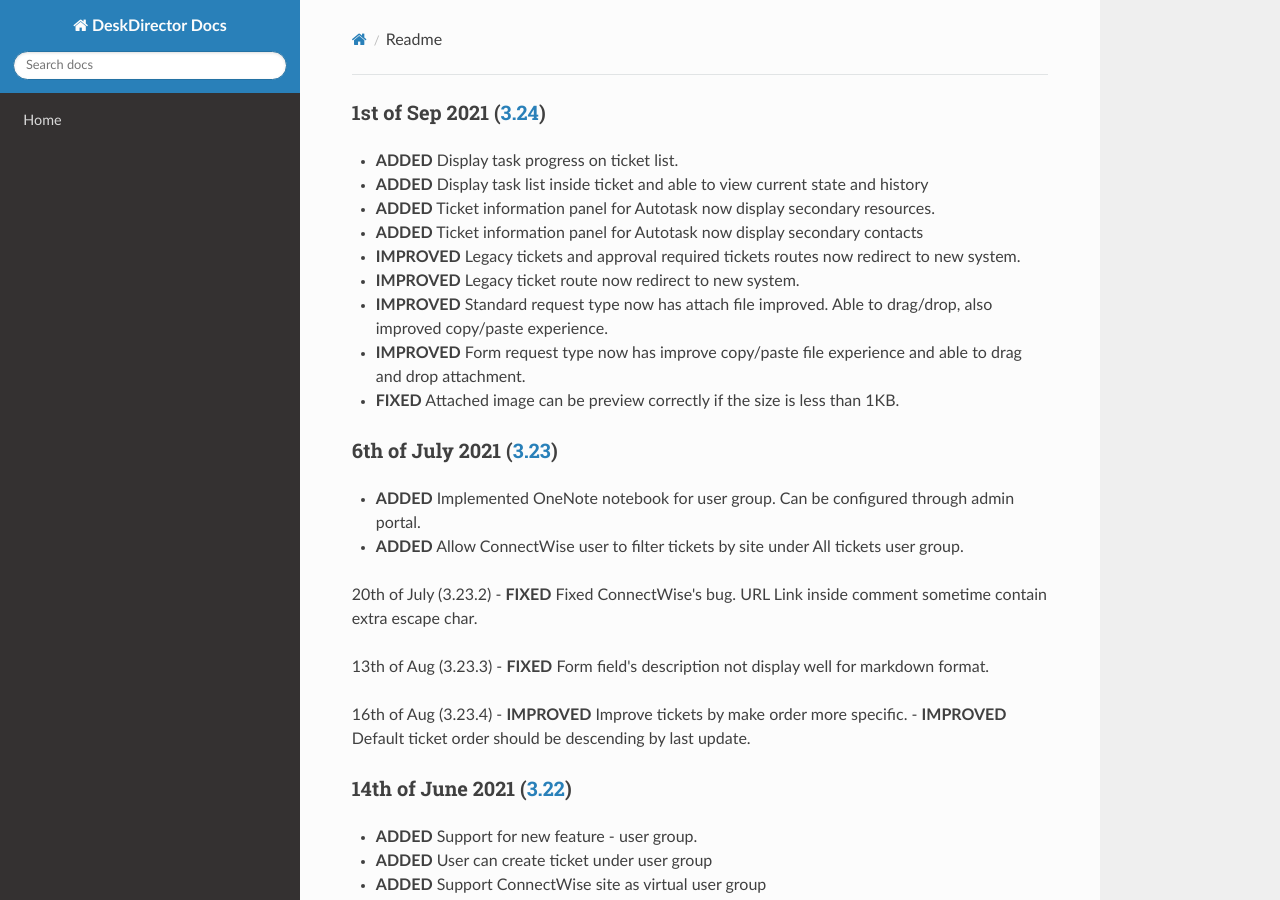
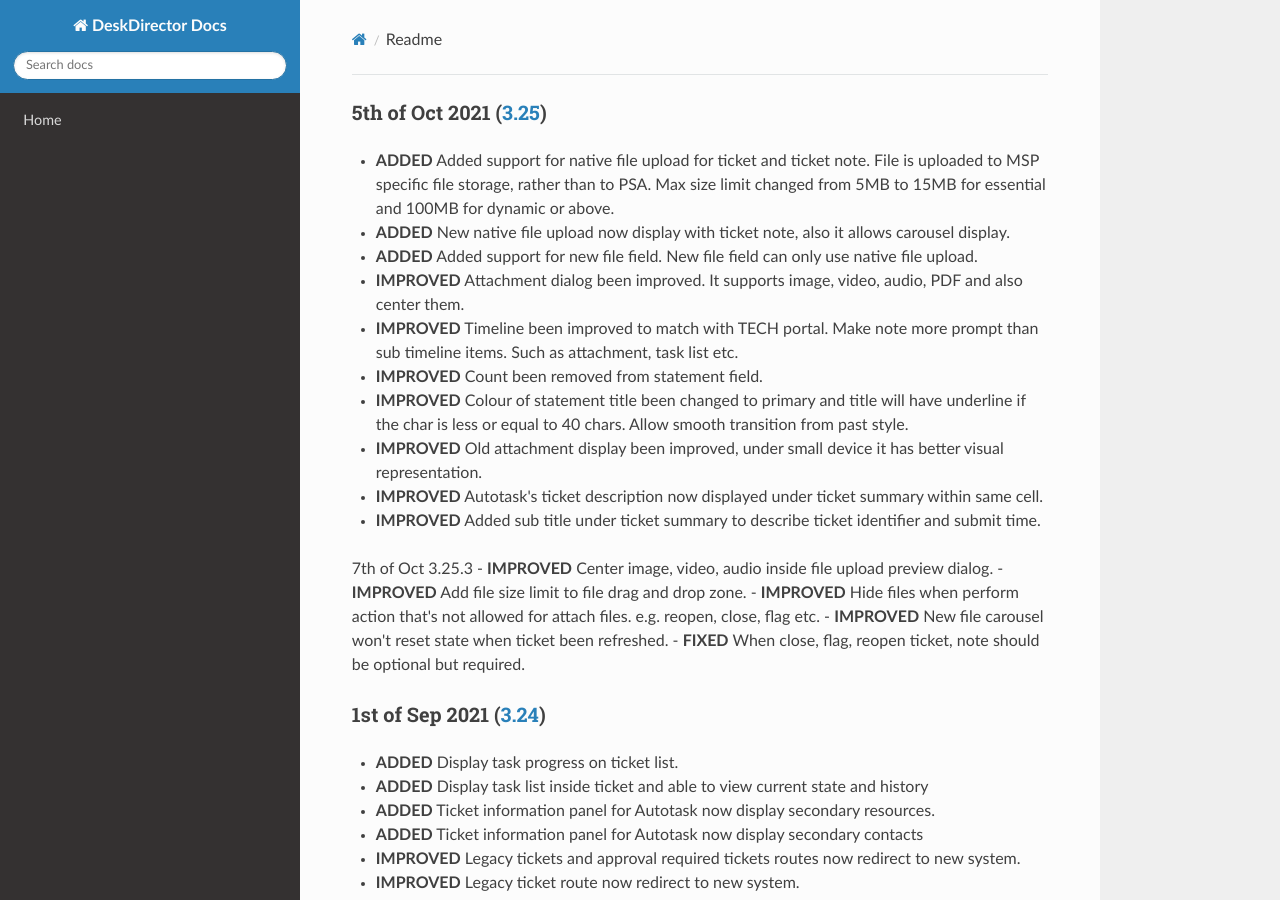
Before and after one commit to DeskDirector/docs, an MkDocs documentation site: the page built from docs/_release/portal/readme.md, in a window 1280 px wide and 900 px high. Built offline with MkDocs 1.6.1, drawn with Linux system fonts in a browser that asks for light colours; nearby versions of some CDN libraries; old or Windows-style settings are respelled for this version of MkDocs.

Commit message:
Update readme.md

```diff
--- a/docs/_release/portal/readme.md
+++ b/docs/_release/portal/readme.md
@@ -1,3 +1,24 @@
+### 5th of Oct 2021 ([3.25](v3.25))
+
+- **ADDED** Added support for native file upload for ticket and ticket note. File is uploaded to MSP specific file storage, rather than to PSA. Max size limit changed from 5MB to 15MB for essential and 100MB for dynamic or above.
+- **ADDED** New native file upload now display with ticket note, also it allows carousel display.
+- **ADDED** Added support for new file field. New file field can only use native file upload.
+- **IMPROVED** Attachment dialog been improved. It supports image, video, audio, PDF and also center them.
+- **IMPROVED** Timeline been improved to match with TECH portal. Make note more prompt than sub timeline items. Such as attachment, task list etc.
+- **IMPROVED** Count been removed from statement field.
+- **IMPROVED** Colour of statement title been changed to primary and title will have underline if the char is less or equal to 40 chars. Allow smooth transition from past style.
+- **IMPROVED** Old attachment display been improved, under small device it has better visual representation.
+- **IMPROVED** Autotask's ticket description now displayed under ticket summary within same cell.
+- **IMPROVED** Added sub title under ticket summary to describe ticket identifier and submit time.
+
+7th of Oct 3.25.3
+- **IMPROVED** Center image, video, audio inside file upload preview dialog.
+- **IMPROVED** Add file size limit to file drag and drop zone.
+- **IMPROVED** Hide files when perform action that's not allowed for attach files. e.g. reopen, close, flag etc.
+- **IMPROVED** New file carousel won't reset state when ticket been refreshed.
+- **FIXED** When close, flag, reopen ticket, note should be optional but required.
+
+
 ### 1st of Sep 2021 ([3.24](v3.24))
 - **ADDED** Display task progress on ticket list.
 - **ADDED** Display task list inside ticket and able to view current state and history
```
